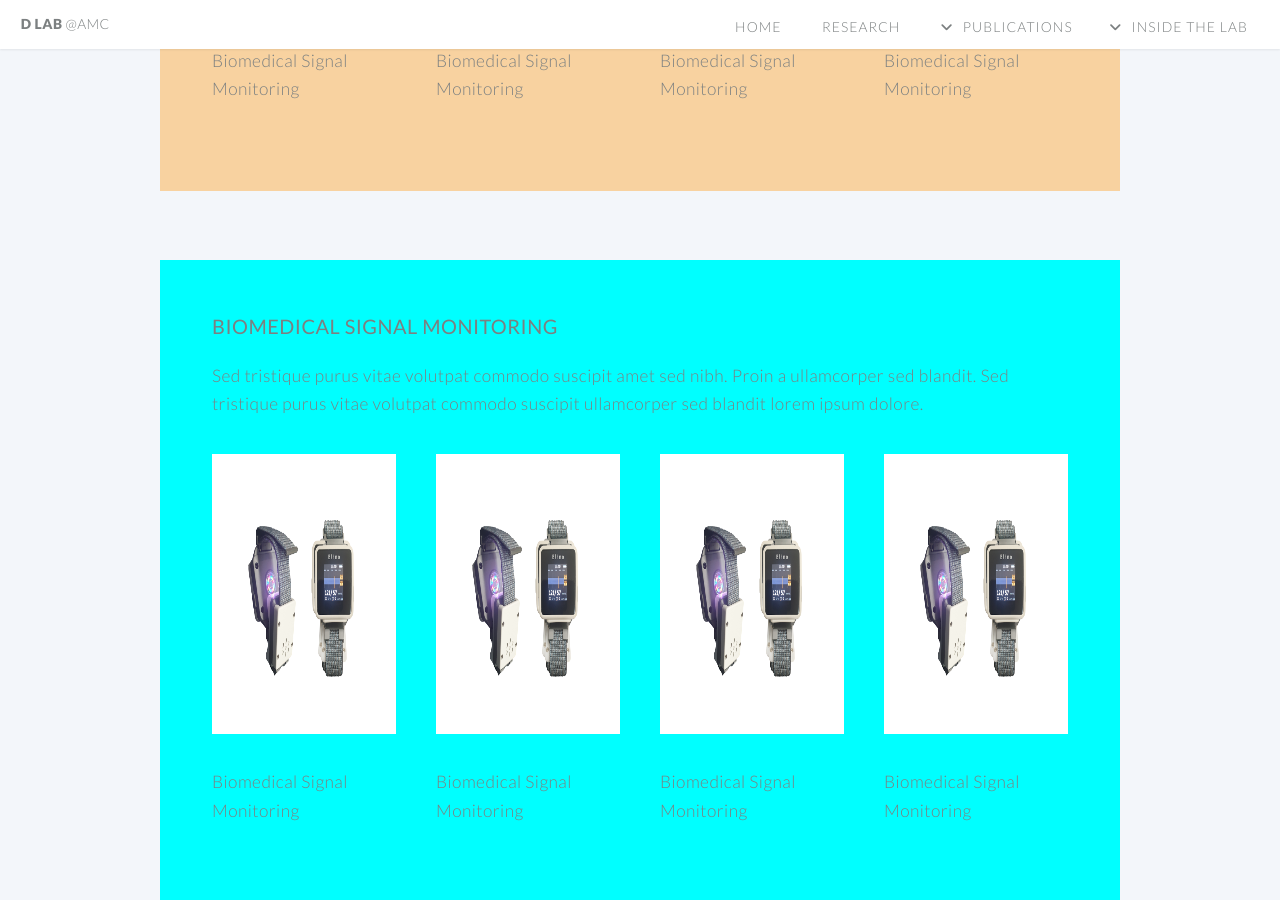
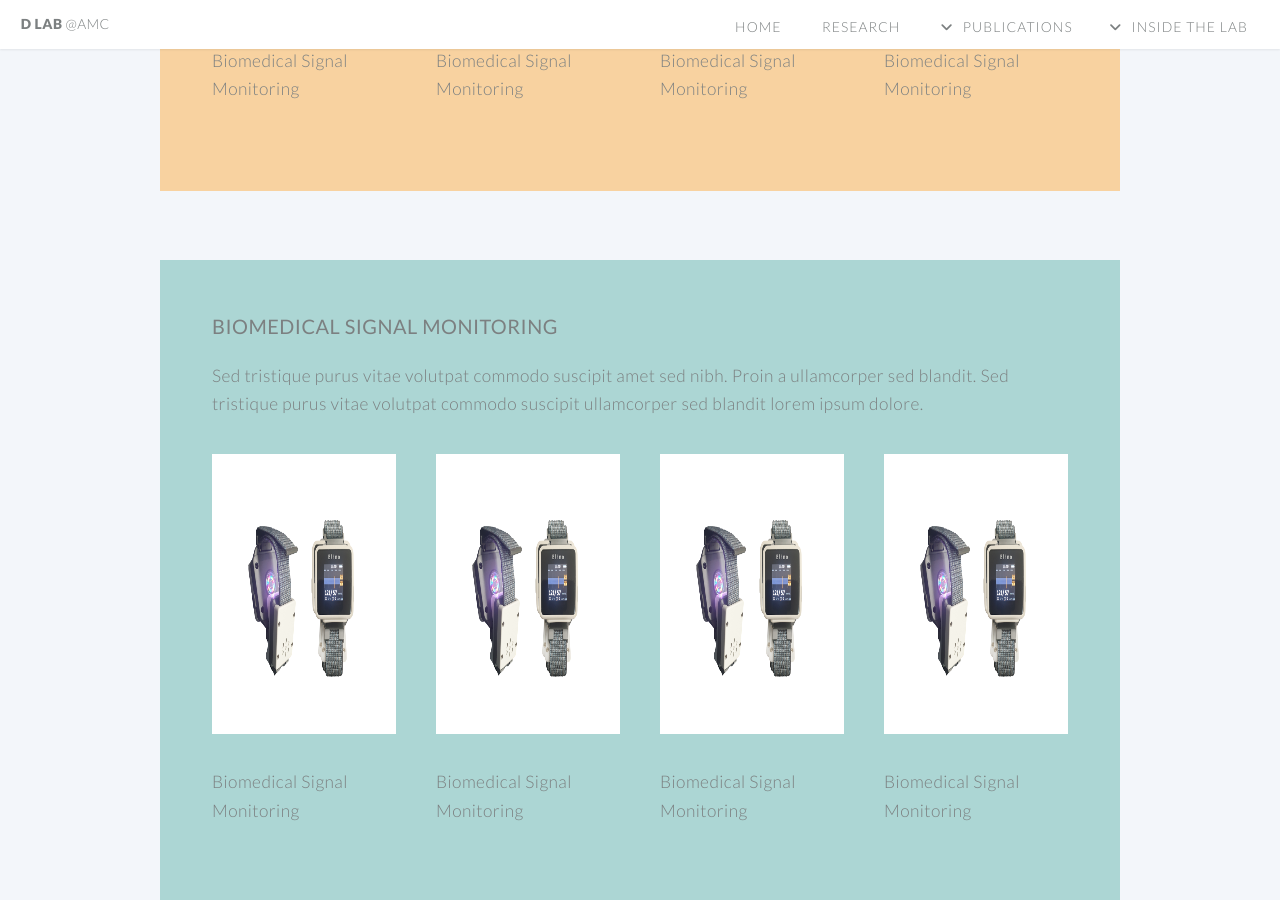
Before and after one commit to ydon1111/ydon1111.github.io, a Jekyll site: the page built from htmls/researchTopics.html, in a window 1280 px wide and 900 px high, scrolled down 3003 px. Built offline with Jekyll 4.4.1, drawn with Linux system fonts in a browser that asks for light colours; nearby versions of some CDN libraries.

Commit message:
research topic 변경

```diff
--- a/htmls/researchTopics.html
+++ b/htmls/researchTopics.html
@@ -219,7 +219,7 @@ layout: default
 
 <!-- five -->
 <article >
-  <section class="wrapper style4 container" style="background-color: aqua;">
+  <section class="wrapper style4 container" style="background-color: #acd6d4;">
     <h3><strong> Biomedical Signal Monitoring </strong></h3>
     <p>Sed tristique purus vitae volutpat commodo suscipit amet sed nibh. Proin a ullamcorper sed
       blandit. Sed tristique purus vitae volutpat commodo suscipit ullamcorper sed blandit lorem ipsum
```
